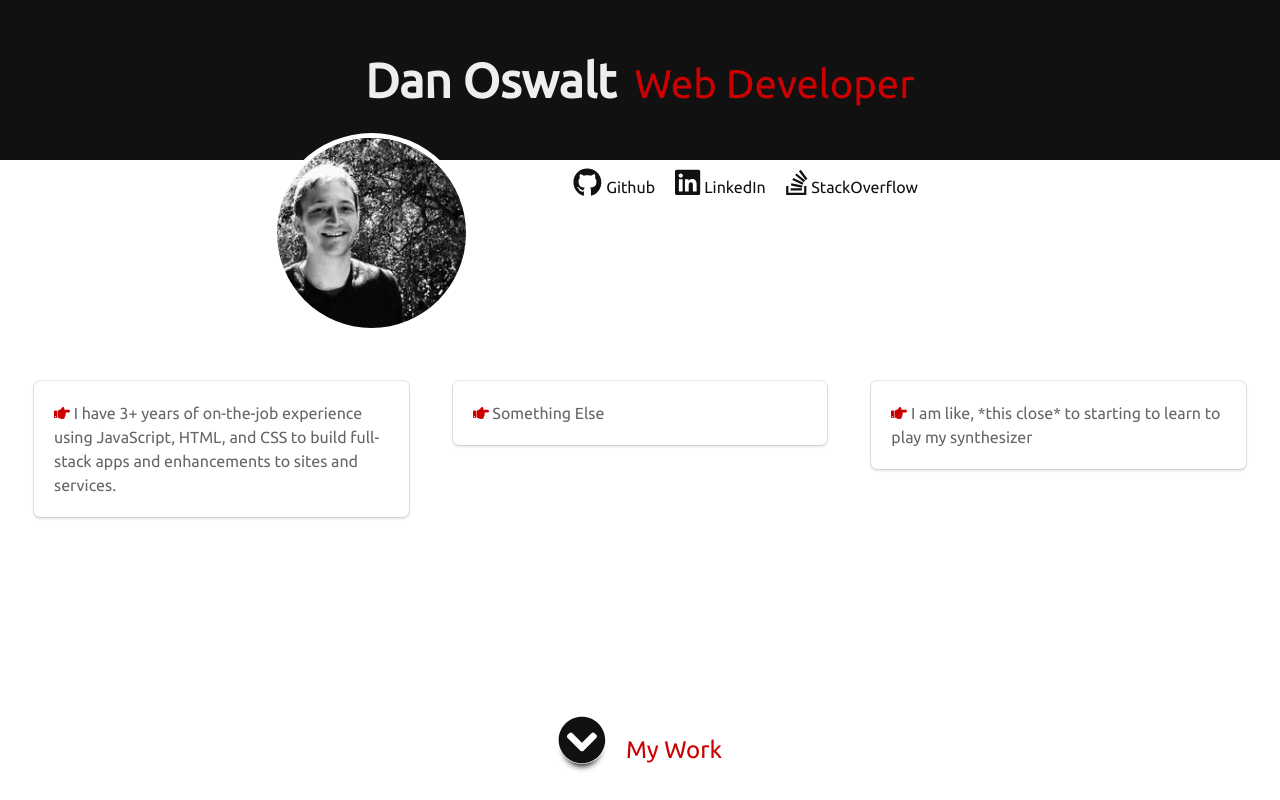
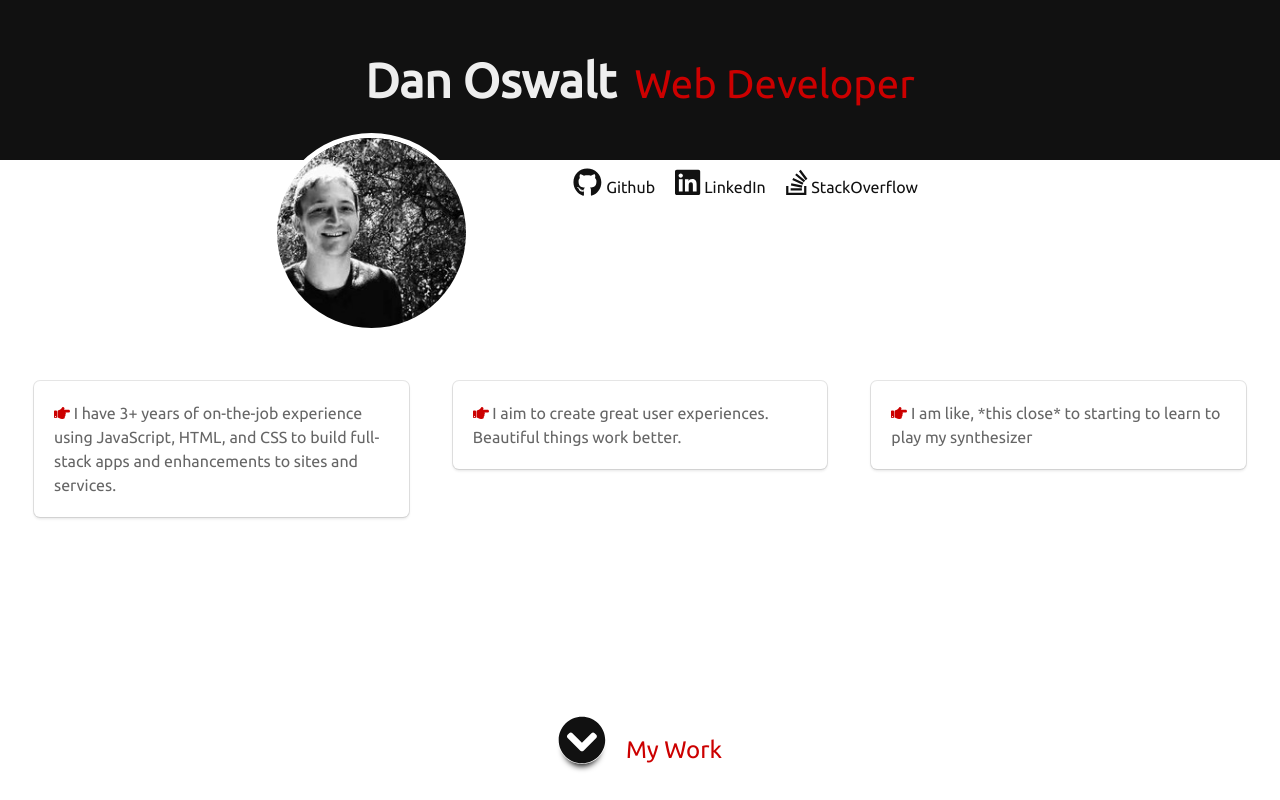
Before and after one commit to DanOswalt/portfolio, a Vue app: page / in a window 1280 px wide. Shown: the top 800 px of the page. Built offline with nearby package versions, Linux system fonts and the light colour scheme; no server answers; the database is empty; what vue-visible would draw is missing.

Commit message:
minor tweaks

```diff
--- a/src/components/Head.vue
+++ b/src/components/Head.vue
@@ -75,7 +75,7 @@ export default {
       summaryStatements: [
         `I have ${new Date().getFullYear() -
           2015}+ years of on-the-job experience using JavaScript, HTML, and CSS to build full-stack apps and enhancements to sites and services.`,
-        `Something Else`,
+        `I aim to create great user experiences. Beautiful things work better.`,
         `I am like, *this close* to starting to learn to play my synthesizer`
       ],
       scrolled: true,
```
